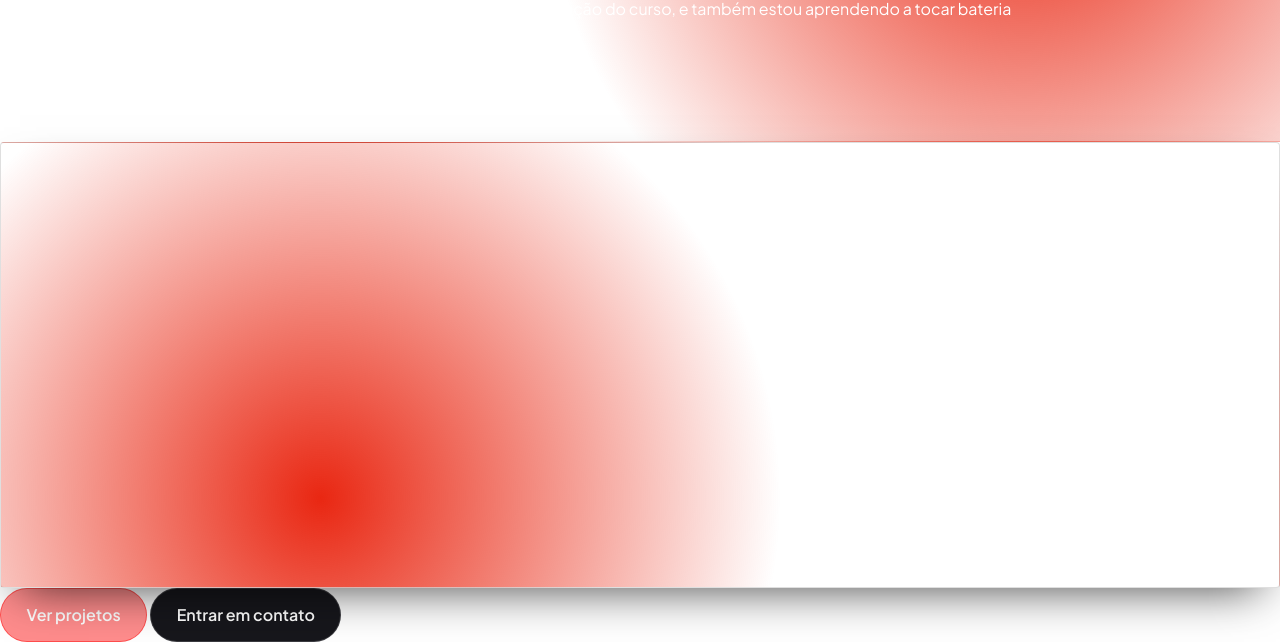
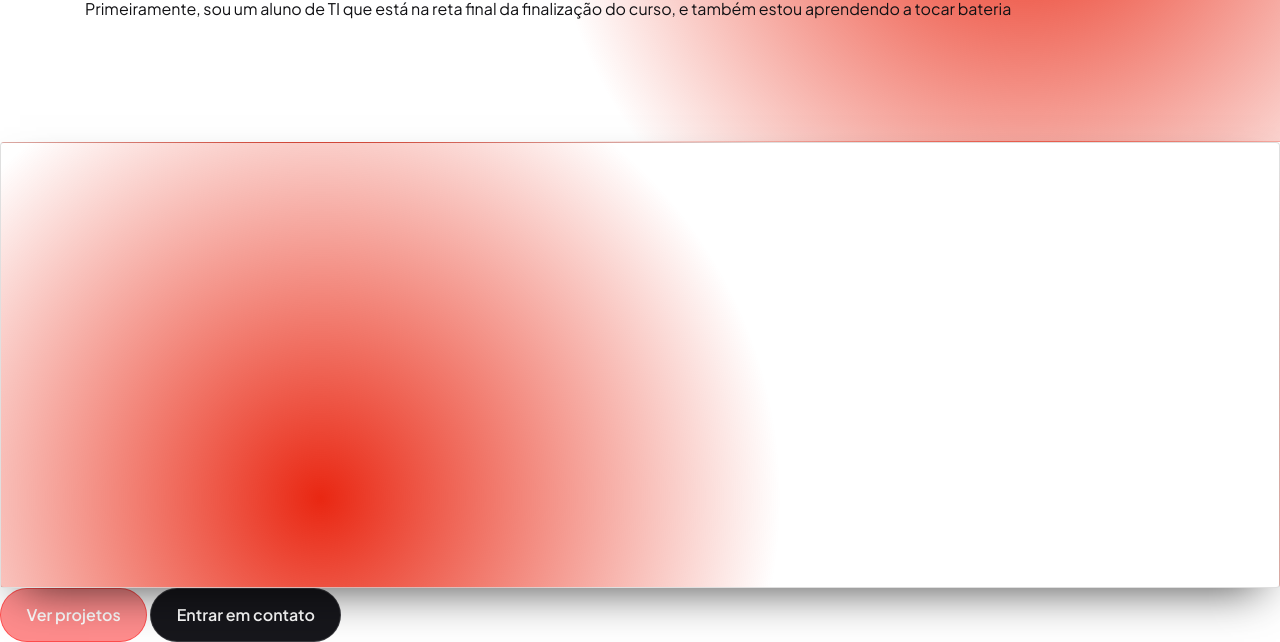
Before and after one commit to samuelmirmonteiro-collab/Meu_Portifolio, a plain HTML site: page index.html in a window 1280 px wide. Shown: the part 315-957 px from the top of the page. Drawn offline with nearby package versions, Linux system fonts and the light colour scheme.

Commit message:
Letra legivel2

```diff
--- a/css/style.css
+++ b/css/style.css
@@ -264,6 +264,10 @@ address {
 
 }
 
+.info-text{
+ color: var(--color-bg-secondary);
+}
+
 .btn{
   display: inline-flex;
   align-items: center;
```
